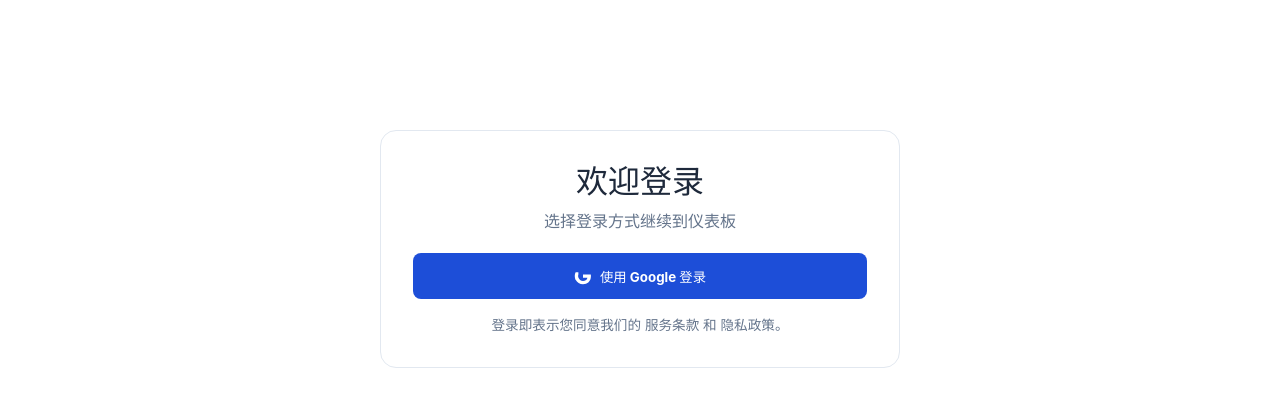
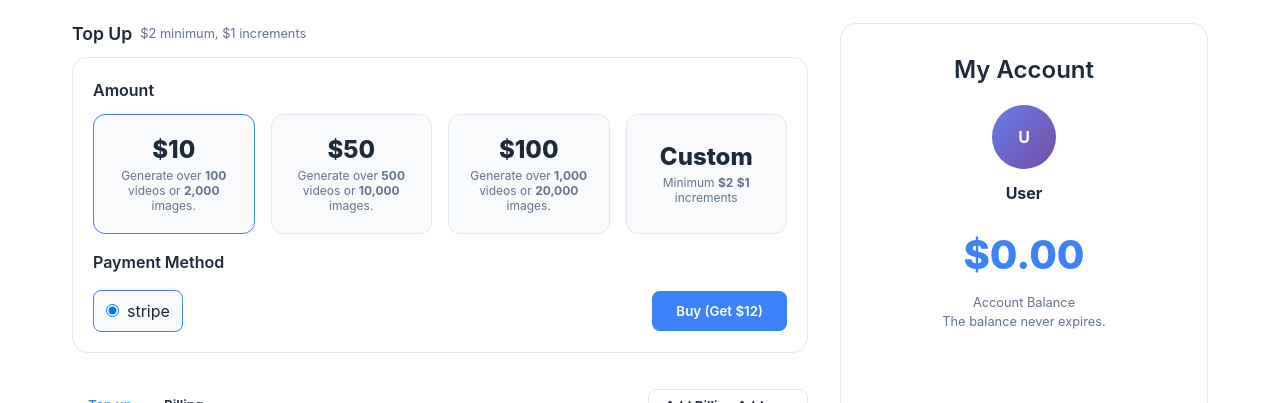
Before and after one commit to gxx-github/waveSpeedClone, a React (Vite) app: page /billing in a window 1280 px wide. Before the commit this address led to /login. Shown: the part 146-549 px from the top of the page. Built offline with nearby package versions, Linux system fonts and the light colour scheme; no server answers.

Commit message:
add bill pay button

```diff
--- a/src/App.tsx
+++ b/src/App.tsx
@@ -18,7 +18,7 @@
 const ProtectedRoute: React.FC<{ children: React.ReactNode }> = ({ children }) => {
   const { isAuthenticated } = useAuth();
   console.log('isAuthenticated', isAuthenticated);
-  // return <>{children}</>
+  return <>{children}</>
   return isAuthenticated ? <>{children}</> : <Navigate to="/login" replace />;
 };
 
--- a/src/api/client.ts
+++ b/src/api/client.ts
@@ -5,7 +5,7 @@
 
 function getAuthToken(): string | null {
   try {
-    // return 'eyJhbGciOiJIUzI1NiIsInR5cCI6IkpXVCJ9.eyJzdWIiOiJzdGl0Y2hvbmUyM0BnbWFpbC5jb20iLCJleHAiOjE3NTg4MTM4Mjh9._aksggTcB9RI80E-KmvDCCiILOE7Qtj9Kdrd1Xr854A'
+    return 'eyJhbGciOiJIUzI1NiIsInR5cCI6IkpXVCJ9.eyJzdWIiOiJzdGl0Y2hvbmUyM0BnbWFpbC5jb20iLCJleHAiOjE3NTg4Nzc1NjN9.T98Auj4y0q0-Tm4rRWfZ9SZgs04zk25VYMQktHKPn9s'
     return localStorage.getItem('token');
   } catch {
     return null;
@@ -148,5 +148,10 @@
   },
 
   // Payments - Stripe checkout session
-  payGetSession: () => apiRequest<any>(`/api/pay/get_session`, { method: 'GET' }),
+  payGetSession: (params?: { price_type?: 'price_10' | 'price_50' | 'price_100' | 'price_custom' | string }) => {
+    const search = new URLSearchParams();
+    if (params?.price_type) search.set('price_type', params.price_type);
+    const qs = search.toString();
+    return apiRequest<any>(`/api/pay/get_session${qs ? `?${qs}` : ''}`, { method: 'GET' });
+  },
 };
--- a/src/pages/BillingPage.tsx
+++ b/src/pages/BillingPage.tsx
@@ -4,6 +4,7 @@
 import { Card, Button, Input } from '../styles/GlobalStyles';
 import { useAuth } from '../contexts/AuthContext';
 import { api } from '../api/client';
+import { useToast } from '../components/Toast';
 
 const PageContainer = styled.div`
   padding: 2rem 0;
@@ -191,10 +192,11 @@
   const { user, fetchUserInfo, isAuthenticated } = useAuth();
   const [balance, setBalance] = useState<number>(0);
   const [tab, setTab] = useState<'topup' | 'billing'>('topup');
-  const [amount, setAmount] = useState<'10' | '50' | '100' | 'custom'>('custom');
+  const [amount, setAmount] = useState<'10' | '50' | '100' | 'custom'>('10');
   const [customAmount, setCustomAmount] = useState(2);
   const [payment, setPayment] = useState<'paypal' | 'stripe'>('stripe');
   const history: Array<{ id: string; date: string; description: string; amount: number; status: string }> = [];
+  const { showToast } = useToast();
 
   // 获取用户信息
   useEffect(() => {
@@ -205,7 +207,7 @@
         }
         const me = await api.me() as any;
         // 兼容多种字段名：balance / account_balance / credits 等
-        const b = Number(me?.balance ?? me?.account_balance ?? me?.credits ?? 0);
+        const b = Number(me.price ?? 0);
         setBalance(isFinite(b) ? b : 0);
       } catch (e) {
         // 保持静默失败，UI 使用默认 0
@@ -230,7 +232,7 @@
             <SectionCard>
               <p style={{ marginBottom: '0.75rem', fontWeight: 600 }}>Amount</p>
               <AmountGrid>
-                {/* <AmountCard $active={amount==='10'} onClick={() => setAmount('10')}>
+                <AmountCard $active={amount==='10'} onClick={() => setAmount('10')}>
                   <div className="price">$10</div>
                   <div className="note">Generate over <b>100</b> videos or <b>2,000</b> images.</div>
                 </AmountCard>
@@ -241,7 +243,7 @@
                 <AmountCard $active={amount==='100'} onClick={() => setAmount('100')}>
                   <div className="price">$100</div>
                   <div className="note">Generate over <b>1,000</b> videos or <b>20,000</b> images.</div>
-                </AmountCard> */}
+                </AmountCard>
                 <AmountCard $active={amount==='custom'} onClick={() => setAmount('custom')}>
                   <div className="price">Custom</div>
                   <div className="note">Minimum <b>$2</b><span> </span><b>$1</b> increments</div>
@@ -265,7 +267,13 @@
                 <div style={{ flex: 1 }} />
                 <Button variant="primary" onClick={async () => {
                   try {
-                    const res: any = await api.payGetSession();
+                    let price_type: 'price_10' | 'price_50' | 'price_100' | 'price_custom' = 'price_custom';
+                    if (amount === '10') price_type = 'price_10';
+                    else if (amount === '50') price_type = 'price_50';
+                    else if (amount === '100') price_type = 'price_100';
+                    else price_type = 'price_custom';
+
+                    const res: any = await api.payGetSession({ price_type });
                     console.log('res', res);
                     const url: string =
                       (typeof res === 'string' ? res : '') ||
@@ -276,10 +284,10 @@
                     if (url) {
                       window.location.href = url;
                     } else {
-                      alert('未获取到支付链接');
+                      showToast('未获取到支付链接', { type: 'error' });
                     }
                   } catch (e: any) {
-                    alert(e?.message || '创建支付会话失败');
+                    showToast(e?.message || '创建支付会话失败', { type: 'error' });
                   }
                 }}>
                   {selectedValue === 10 ? 'Buy (Get $12)' : `Buy $${selectedValue}`}
@@ -337,7 +345,7 @@
             <h2 style={{ marginBottom: '0.75rem' }}>My Account</h2>
             <Avatar>{(user?.name || user?.email || 'U').toString().charAt(0).toUpperCase()}</Avatar>
             <div style={{ fontWeight: 700, marginBottom: '0.25rem' }}>{user?.name || user?.email || 'User'}</div>
-            <Small>{user?.email || 'user@example.com'}</Small>
+            {/* <Small>{user?.email || 'user@example.com'}</Small> */}
             <Balance style={{ marginTop: '1rem' }}>${balance.toFixed(2)}</Balance>
             <Small>Account Balance</Small>
             <Small>The balance never expires.</Small>
```
